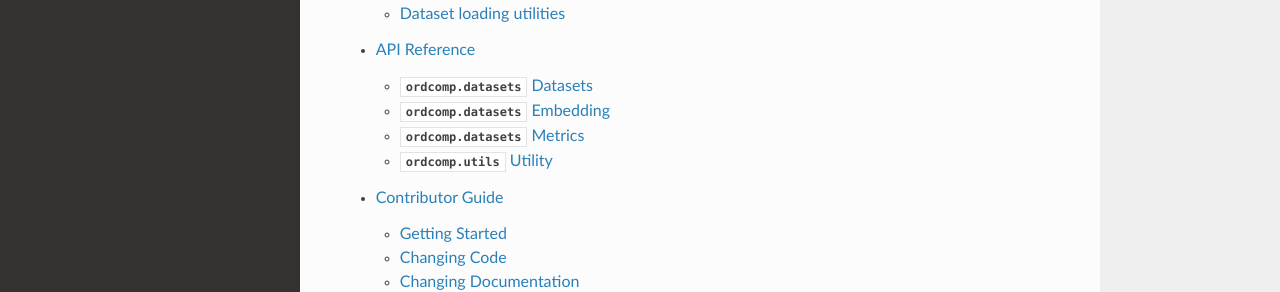
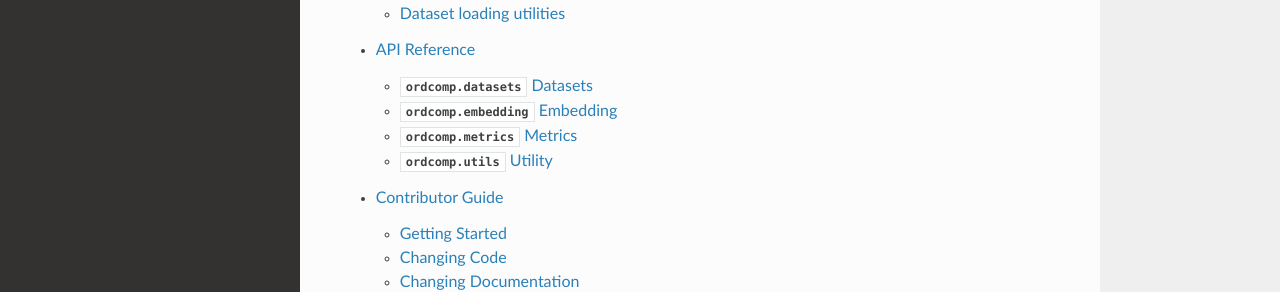
Before and after one commit to cblearn/cblearn, a Sphinx documentation site: the page built from docs/index.rst, in a window 1280 px wide and 1050 px high. Shown: the part 362-654 px from the top of the window. Built offline with Sphinx 7.4.7 and the Read the Docs theme 2.0.0, drawn with Linux system fonts in a browser that asks for light colours; pages that are not in the unit, such as notebooks, are missing from menus.

Commit message:
Minor fixed in docs

```diff
--- a/docs/conf.py
+++ b/docs/conf.py
@@ -1,4 +1,3 @@
-import sys
 # Configuration file for the Sphinx documentation builder.
 #
 # This file only contains a selection of the most common options. For a full
@@ -11,9 +10,9 @@ import sys
 # add these directories to sys.path here. If the directory is relative to the
 # documentation root, use os.path.abspath to make it absolute, like shown here.
 #
-# import os
-# import sys
-# sys.path.insert(0, os.path.abspath('.'))
+import os
+import sys
+sys.path.insert(0, os.path.abspath('..'))
 
 
 # -- Project information -----------------------------------------------------
--- a/docs/references/index.rst
+++ b/docs/references/index.rst
@@ -23,15 +23,6 @@ Loaders
     datasets.fetch_musician_similarity
     datasets.fetch_food_similarity
 
-Generators
-----------
-
-.. currentmodule:: ordcomp
-
-.. autosummary::
-    :toctree: generated/
-
-    datasets.make_triplets
 
 Simulations
 -----------
@@ -44,8 +35,7 @@ Simulations
     datasets.triplet_responses
 
 
-
-:mod:`ordcomp.datasets` Embedding
+:mod:`ordcomp.embedding` Embedding
 =================================
 
 .. automodule:: ordcomp.embedding
@@ -64,7 +54,7 @@ Wrapper
     :toctree: generated/
 
 
-:mod:`ordcomp.datasets` Metrics
+:mod:`ordcomp.metrics` Metrics
 ================================
 
 .. automodule:: ordcomp.metrics
```
